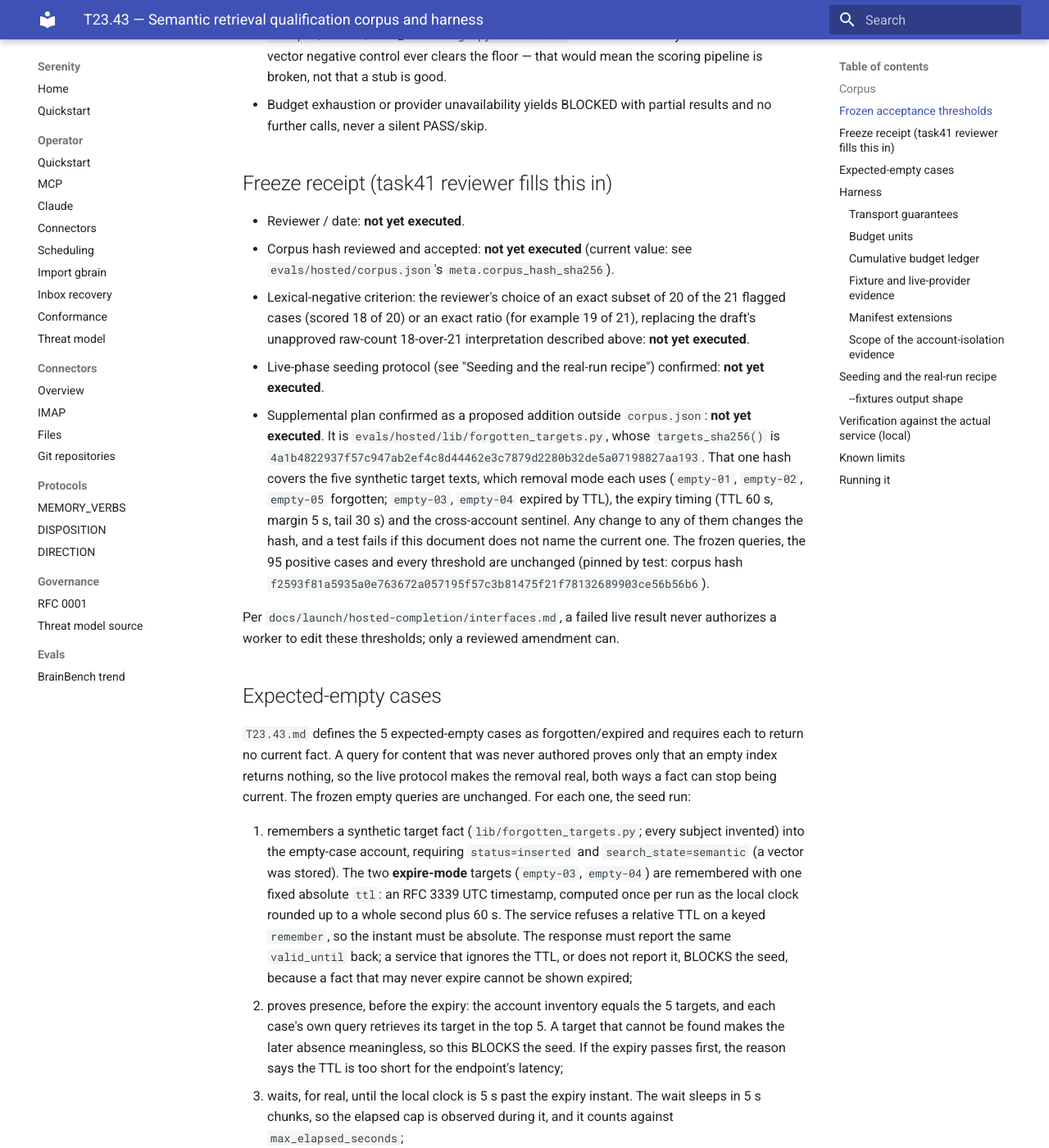
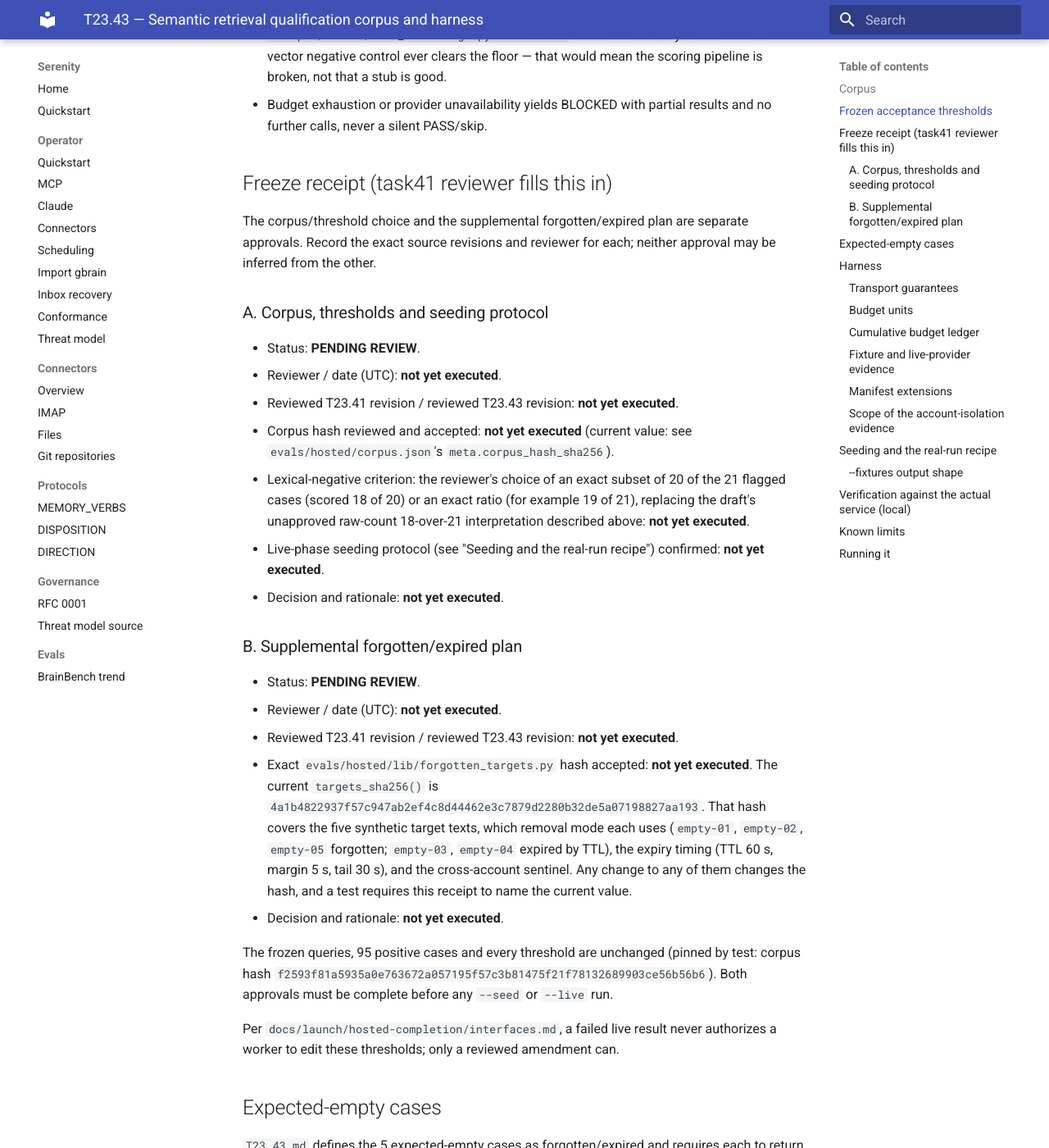
Before and after one commit to sirerun/serenity, an MkDocs documentation site: the page built from docs/launch/hosted-completion/embedding-eval.md, in a window 1280 px wide and 1400 px high, scrolled down 2074 px. Shown: the whole window at 82% size. Built offline with MkDocs 1.6.1 and Material for MkDocs 9.7.7, drawn with Linux system fonts in a browser that asks for light colours.

Commit message:
docs(hosted): split T23.43 freeze sign-offs

```diff
--- a/docs/launch/hosted-completion/embedding-eval.md
+++ b/docs/launch/hosted-completion/embedding-eval.md
@@ -82,7 +82,15 @@ section; this file does not introduce new numbers, only implements them
 
 ## Freeze receipt (task41 reviewer fills this in)
 
-- Reviewer / date: **not yet executed**.
+The corpus/threshold choice and the supplemental forgotten/expired plan are
+separate approvals. Record the exact source revisions and reviewer for each;
+neither approval may be inferred from the other.
+
+### A. Corpus, thresholds and seeding protocol
+
+- Status: **PENDING REVIEW**.
+- Reviewer / date (UTC): **not yet executed**.
+- Reviewed T23.41 revision / reviewed T23.43 revision: **not yet executed**.
 - Corpus hash reviewed and accepted: **not yet executed** (current value:
   see `evals/hosted/corpus.json`'s `meta.corpus_hash_sha256`).
 - Lexical-negative criterion: the reviewer's choice of an exact subset of 20
@@ -91,17 +99,27 @@ section; this file does not introduce new numbers, only implements them
   interpretation described above: **not yet executed**.
 - Live-phase seeding protocol (see "Seeding and the real-run recipe")
   confirmed: **not yet executed**.
-- Supplemental plan confirmed as a proposed addition outside `corpus.json`:
-  **not yet executed**. It is `evals/hosted/lib/forgotten_targets.py`, whose
-  `targets_sha256()` is
-  `4a1b4822937f57c947ab2ef4c8d44462e3c7879d2280b32de5a07198827aa193`. That one
+- Decision and rationale: **not yet executed**.
+
+### B. Supplemental forgotten/expired plan
+
+- Status: **PENDING REVIEW**.
+- Reviewer / date (UTC): **not yet executed**.
+- Reviewed T23.41 revision / reviewed T23.43 revision: **not yet executed**.
+- Exact `evals/hosted/lib/forgotten_targets.py` hash accepted:
+  **not yet executed**. The current `targets_sha256()` is
+  `4a1b4822937f57c947ab2ef4c8d44462e3c7879d2280b32de5a07198827aa193`. That
   hash covers the five synthetic target texts, which removal mode each uses
   (`empty-01`, `empty-02`, `empty-05` forgotten; `empty-03`, `empty-04`
-  expired by TTL), the expiry timing (TTL 60 s, margin 5 s, tail 30 s) and the
-  cross-account sentinel. Any change to any of them changes the hash, and a
-  test fails if this document does not name the current one. The frozen
-  queries, the 95 positive cases and every threshold are unchanged (pinned by
-  test: corpus hash `f2593f81a5935a0e763672a057195f57c3b81475f21f78132689903ce56b56b6`).
+  expired by TTL), the expiry timing (TTL 60 s, margin 5 s, tail 30 s), and
+  the cross-account sentinel. Any change to any of them changes the hash, and
+  a test requires this receipt to name the current value.
+- Decision and rationale: **not yet executed**.
+
+The frozen queries, 95 positive cases and every threshold are unchanged
+(pinned by test: corpus hash
+`f2593f81a5935a0e763672a057195f57c3b81475f21f78132689903ce56b56b6`). Both
+approvals must be complete before any `--seed` or `--live` run.
 
 Per `docs/launch/hosted-completion/interfaces.md`, a failed live result
 never authorizes a worker to edit these thresholds; only a reviewed
```
